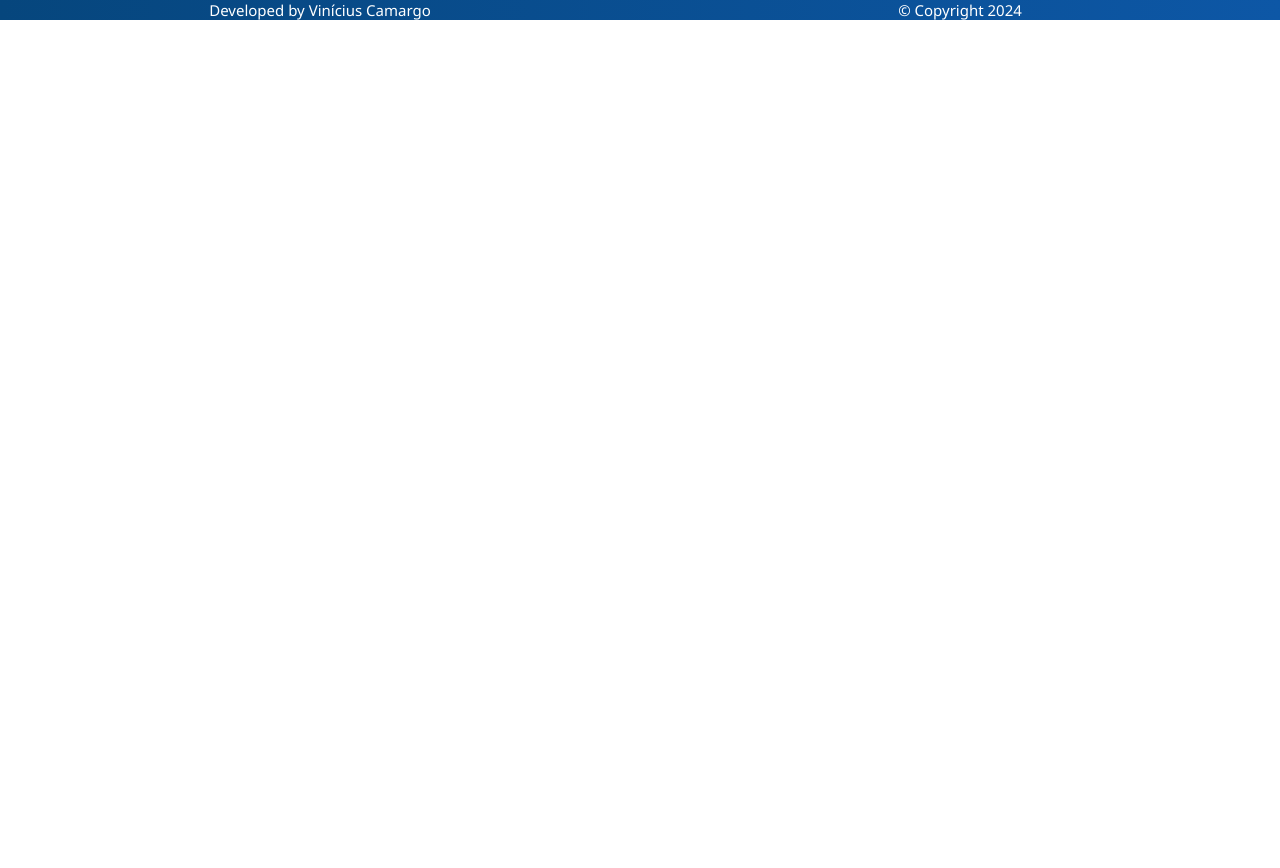
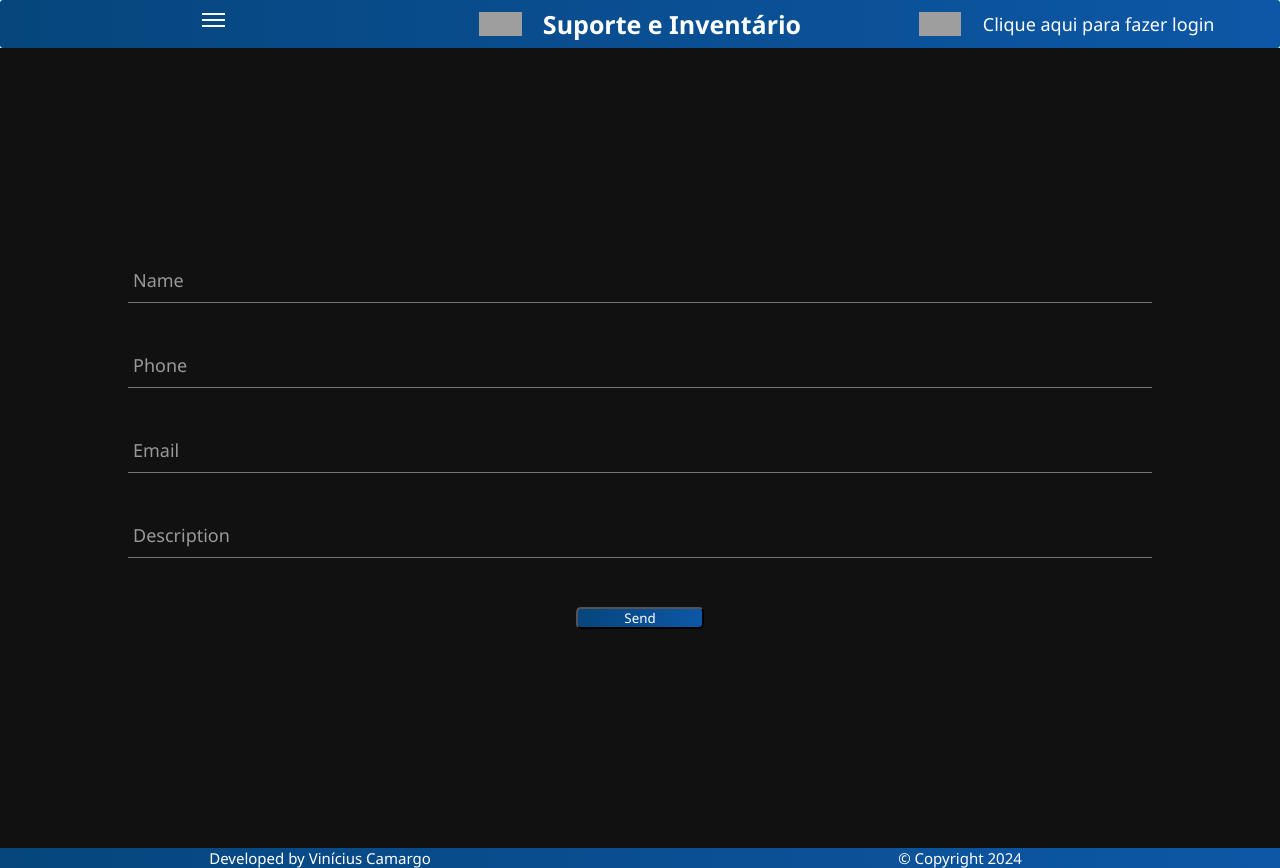
Before and after one commit to vinileardini/Suporte-e-inventario, an Angular app in the folder angular/suporte_inventario/: page /openticket in a window 1280 px wide. Before the commit this address led to /. Before the commit the page ends 800 px from the top, so only its background shows below. Built offline with nearby package versions, Linux system fonts and the light colour scheme; grey boxes are pictures that could not be loaded.

Commit message:
development to open tickets

```diff
--- a/angular/suporte_inventario/src/app/app-routing.module.ts
+++ b/angular/suporte_inventario/src/app/app-routing.module.ts
@@ -4,6 +4,7 @@ import { HomepageComponent } from './home/homepage/homepage.component';
 import { LoginComponent } from './login/login-page/login/login.component';
 import { TicketsComponent } from './tickets/tickets/tickets.component';
 import { InventoryComponent } from './inventory/inventory/inventory.component';
+import { OpenTicketComponent } from './open-ticket/open-ticket/open-ticket.component';
 
 const routes: Routes = [
   {
@@ -21,6 +22,10 @@ const routes: Routes = [
   {
     path:'inventory',
     component: InventoryComponent
+  },
+  {
+    path:'openticket',
+    component: OpenTicketComponent
   }
 ];
 
--- a/angular/suporte_inventario/src/app/app.module.ts
+++ b/angular/suporte_inventario/src/app/app.module.ts
@@ -22,6 +22,7 @@ import { SerialNumComponent } from './inventory/inventory/cards-inventory/serial
 import { UserInventoryComponent } from './inventory/inventory/cards-inventory/user-inventory/user-inventory/user-inventory.component';
 import { ModelInventoryComponent } from './inventory/inventory/cards-inventory/model-inventory/model-inventory/model-inventory.component';
 import { SupportComponent } from './support/support/support.component';
+import { OpenTicketComponent } from './open-ticket/open-ticket/open-ticket.component';
 
 @NgModule({
   declarations: [
@@ -44,7 +45,8 @@ import { SupportComponent } from './support/support/support.component';
     SerialNumComponent,
     UserInventoryComponent,
     ModelInventoryComponent,
-    SupportComponent
+    SupportComponent,
+    OpenTicketComponent
   ],
   imports: [
     BrowserModule,
--- a/angular/suporte_inventario/src/app/components/header/site-header/site-header.component.html
+++ b/angular/suporte_inventario/src/app/components/header/site-header/site-header.component.html
@@ -4,7 +4,7 @@
   <app-menu (click)="toggleMenu()"></app-menu>
   <div id="myLinks" [ngClass]="{'show': isMenuOpen, 'hide': !isMenuOpen}">
     <a href="#">Home</a>
-    <a href="#">Open ticket</a>
+    <a href="/openticket">Open ticket</a>
     <a href="#">Support</a>
   </div>
 </div>
--- /dev/null
+++ b/angular/suporte_inventario/src/app/open-ticket/open-ticket/open-ticket.component.css
@@ -0,0 +1,99 @@
+*{
+  background-color: #111;
+}
+
+.principal-ticket{
+  display: flex;
+  flex-direction: column;
+  justify-content: center;
+
+  width: 100%;
+  max-width: 100%;
+  min-width: 100%;
+  height: 100%;
+  max-height: 100%;
+  min-height: 100%;
+}
+
+
+.input-container {
+
+  display: flex;
+
+  position: relative;
+  margin: 20px 0;
+
+  width: 80%;
+
+  margin-left: 10%;
+  margin-right: 10%;
+
+}
+
+input[type="text"] {
+  width: 100%;
+  padding: 10px 10px 10px 5px;
+  background: none;
+  border: none;
+  border-bottom: 1px solid #757575;
+  font-size: 18px;
+  font-family: 'Segoe UI', Tahoma, Geneva, Verdana, sans-serif;
+  color: #ffffff;
+}
+
+input[type="text"]:focus {
+  outline: none;
+  color: #ffffff;
+}
+
+input[type="text"]:focus ~ .placeholder,
+input[type="text"]:valid ~ .placeholder {
+  top: -20px;
+  left: 0;
+  font-size: 14px;
+  color: #757575;
+
+  font-family: 'Segoe UI', Tahoma, Geneva, Verdana, sans-serif;
+}
+
+.placeholder {
+  position: absolute;
+  top: 10px;
+  left: 5px;
+  font-size: 18px;
+  color: #999;
+  transition: 0.2s ease all;
+  pointer-events: none;
+
+  font-family: 'Segoe UI', Tahoma, Geneva, Verdana, sans-serif;
+}
+
+.sendButton{
+  background: rgba(6,70,125,1);
+  background: -moz-linear-gradient(left, rgba(6,70,125,1) 0%, rgba(13,87,166,1) 100%);
+  background: -webkit-gradient(left top, right top, color-stop(0%, rgba(6,70,125,1)), color-stop(100%, rgba(13,87,166,1)));
+  background: -webkit-linear-gradient(left, rgba(6,70,125,1) 0%, rgba(13,87,166,1) 100%);
+  background: -o-linear-gradient(left, rgba(6,70,125,1) 0%, rgba(13,87,166,1) 100%);
+  background: -ms-linear-gradient(left, rgba(6,70,125,1) 0%, rgba(13,87,166,1) 100%);
+  background: linear-gradient(to right, rgba(6,70,125,1) 0%, rgba(13,87,166,1) 100%);
+  filter: progid:DXImageTransform.Microsoft.gradient( startColorstr='#06467d', endColorstr='#0d57a6', GradientType=1 );
+  font-family: 'Segoe UI', Tahoma, Geneva, Verdana, sans-serif;
+
+  border-radius: 5px;
+
+  width: 10%;
+  color: white;
+}
+
+.buttonTicket{
+  width: 100%;
+  max-width: 100%;
+  min-width: 100%;
+  height: 10%;
+
+  display: flex;
+  justify-content: center;
+  align-items: center;
+
+  font-family: 'Segoe UI', Tahoma, Geneva, Verdana, sans-serif;
+}
--- /dev/null
+++ b/angular/suporte_inventario/src/app/open-ticket/open-ticket/open-ticket.component.html
@@ -0,0 +1,31 @@
+<app-site-header></app-site-header>
+
+<div class="principal-ticket">
+
+  <div class="input-container">
+    <input type="text" id="inputField" required />
+    <label for="inputField" class="placeholder">Name</label>
+  </div>
+
+
+  <div class="input-container">
+    <input type="text" id="inputField" required />
+    <label for="inputField" class="placeholder">Phone</label>
+  </div>
+
+  <div class="input-container">
+    <input type="text" id="inputField" required />
+    <label for="inputField" class="placeholder">Email</label>
+  </div>
+
+  <div class="input-container">
+    <input type="text" id="inputField" required />
+    <label for="inputField" class="placeholder">Description</label>
+  </div>
+
+  <div class="buttonTicket">
+    <button class="sendButton" type="submit">Send</button>
+  </div>
+
+
+</div>
--- /dev/null
+++ b/angular/suporte_inventario/src/app/open-ticket/open-ticket/open-ticket.component.ts
@@ -0,0 +1,15 @@
+import { Component, OnInit } from '@angular/core';
+
+@Component({
+  selector: 'app-open-ticket',
+  templateUrl: './open-ticket.component.html',
+  styleUrls: ['./open-ticket.component.css']
+})
+export class OpenTicketComponent implements OnInit {
+
+  constructor() { }
+
+  ngOnInit(): void {
+  }
+
+}
```
